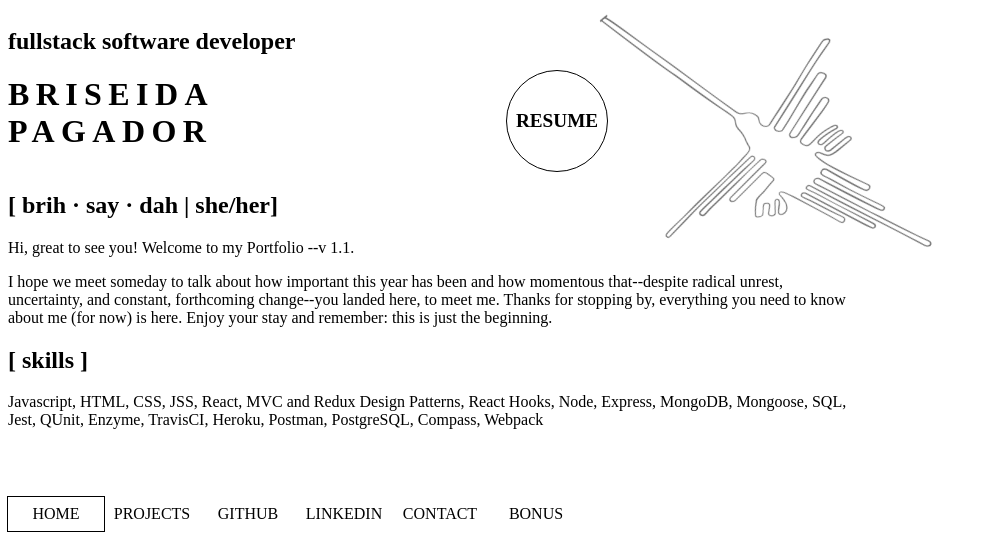
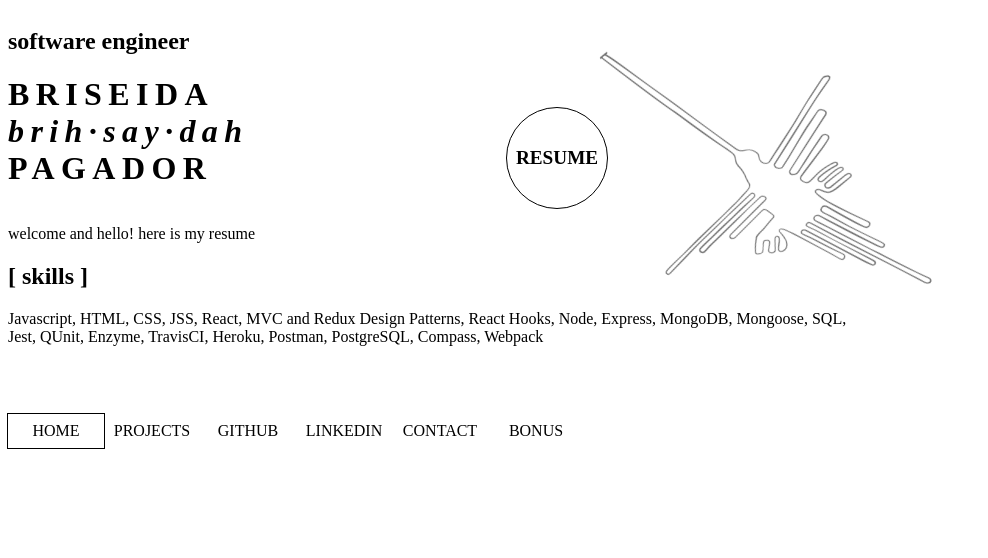
Before and after one commit to bpagador/portfolio, a React app: page / in a window 1280 px wide. Shown: the top 558 px of the page, without its empty margins (0-988 px from the left). Built offline with nearby package versions, Linux system fonts and the light colour scheme; a web font is replaced by a local one.

Commit message:
test commit

```diff
--- a/src/components/header/Header.css
+++ b/src/components/header/Header.css
@@ -8,7 +8,6 @@
 
 .pahloMyPahlo {
     letter-spacing: 0.2em;
-    text-transform: uppercase;
 }
 
 .logo {
--- a/src/components/header/Header.jsx
+++ b/src/components/header/Header.jsx
@@ -7,12 +7,9 @@ export default function Header() {
   return (
     <header className={styles.Header}>
       <div>
-        <h2>fullstack software developer</h2>
+        <h2>software engineer</h2>
         <h1 className={styles.pahloMyPahlo}>
-                    Briseida
-          <br />
-                    Pagador
-        </h1>
+          BRISEIDA <br/> <em>brih·say·dah</em> <br/> PAGADOR </h1>
       </div>
       <Resume />
       <img className={styles.logo} src={hummingbird} alt="" />
--- a/src/components/home/Home.jsx
+++ b/src/components/home/Home.jsx
@@ -4,15 +4,10 @@ import Main from '../App/Main';
 export default function Home() {
   return (
     <Main>
-      <h2>[ brih · say · dah | she/her]</h2>
       <div>
-        <p>Hi, great to see you! Welcome to my Portfolio --v 1.1.</p>
+        <p>welcome and hello! here is my resume</p>
         <p>
-                    I hope we meet someday to talk about how important this year has been and how
-                    momentous that--despite radical unrest, uncertainty, and constant, forthcoming
-                    change--you landed here, to meet me. Thanks for stopping by, everything you need
-                    to know about me (for now) is here. Enjoy your stay and remember: this is just
-                    the beginning.
+
         </p>
       </div><h2>[ skills ]</h2>
       <div>
```
